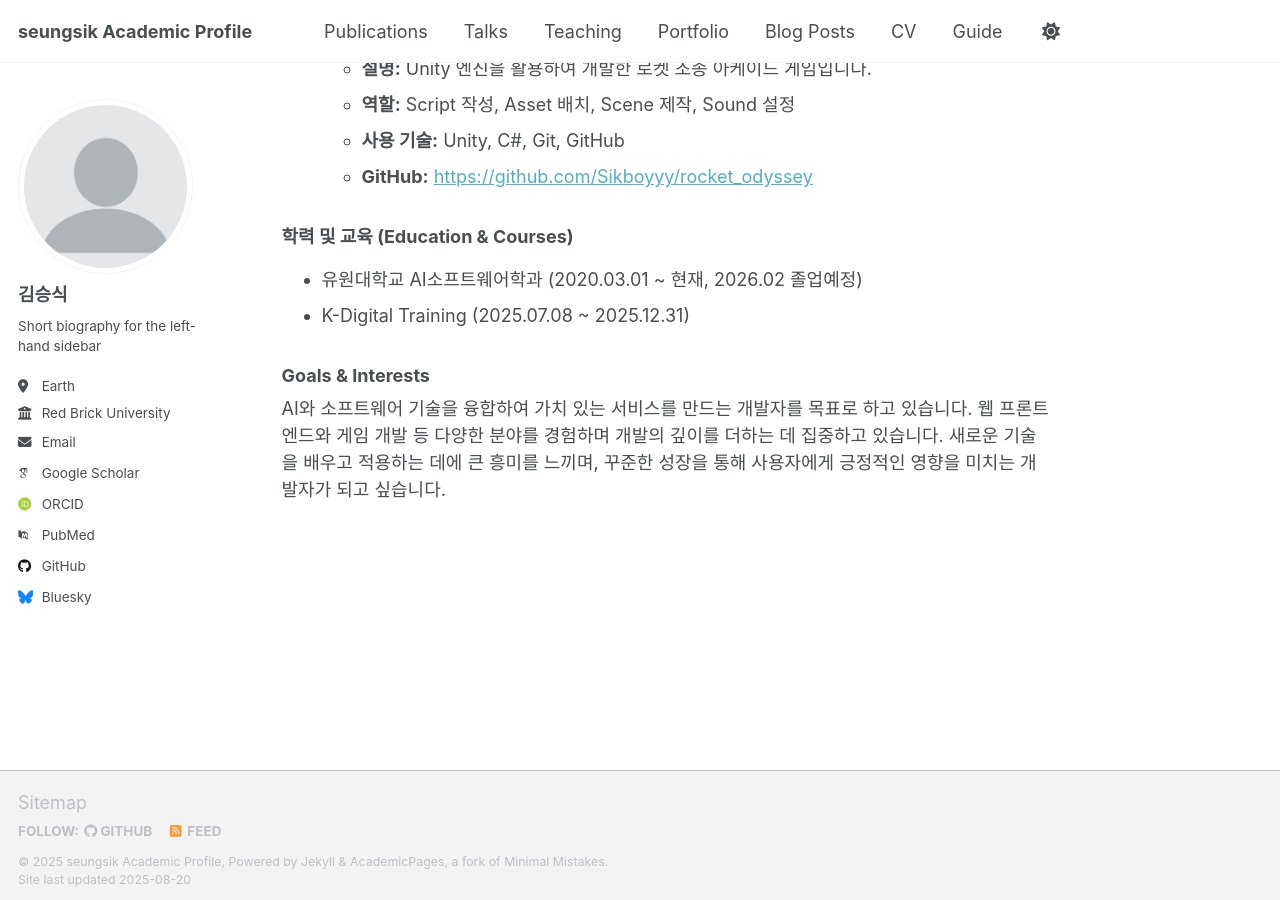
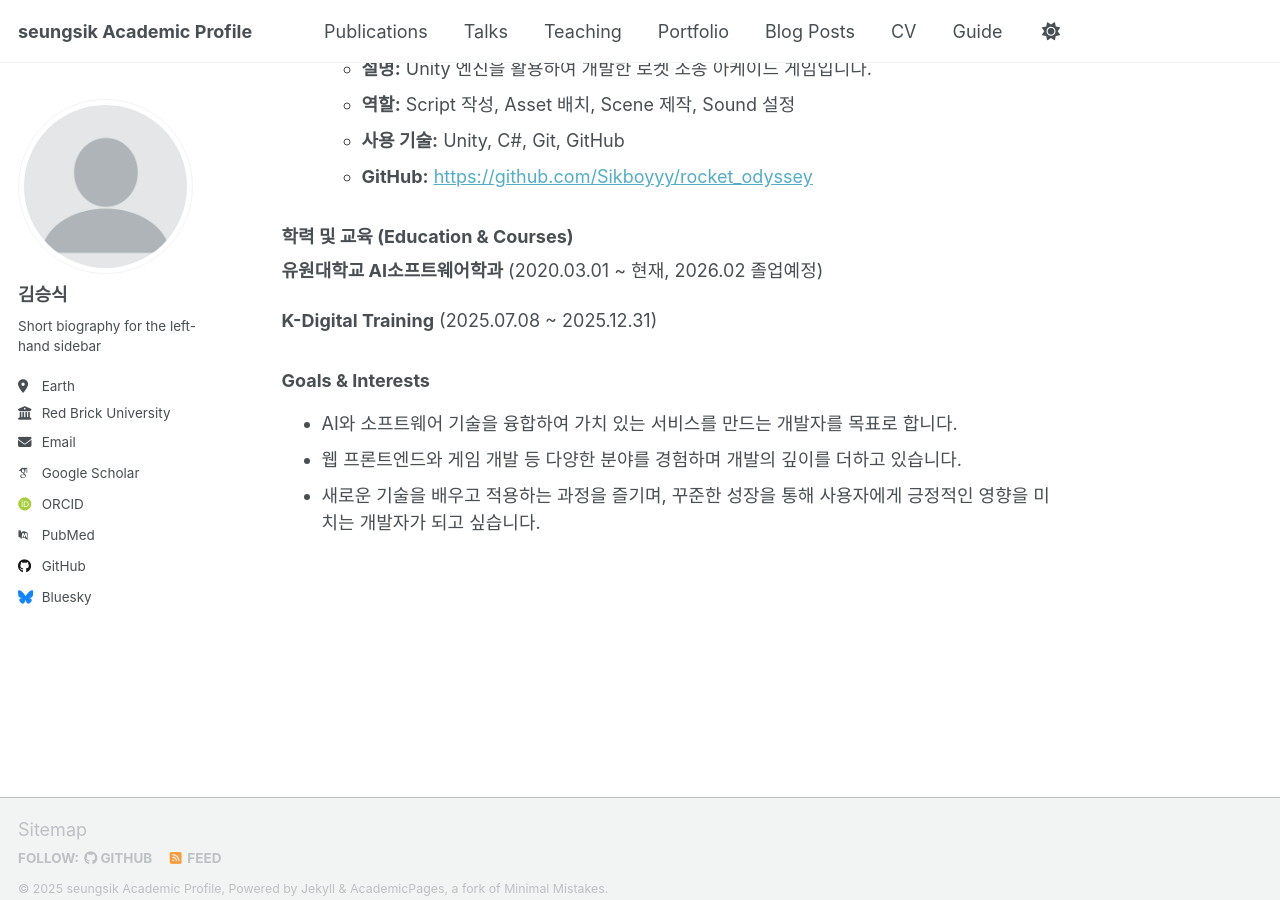
Before and after one commit to Sikboyyy/sikboyyy.github.io, a Jekyll site: the page built from _pages/about.md, in a window 1280 px wide and 900 px high, scrolled down 581 px. Built offline with Jekyll 4.4.1, drawn with Linux system fonts in a browser that asks for light colours; some web fonts are replaced; a script that is not in the unit is left out.

Commit message:
refactor: 학력 및 목표 섹션 가독성 개선

```diff
--- a/_pages/about.md
+++ b/_pages/about.md
@@ -29,9 +29,12 @@ redirect_from:
 
 ### 학력 및 교육 (Education & Courses)
 
-*   유원대학교 AI소프트웨어학과 (2020.03.01 ~ 현재, 2026.02 졸업예정)
-*   K-Digital Training (2025.07.08 ~ 2025.12.31)
+**유원대학교 AI소프트웨어학과** (2020.03.01 ~ 현재, 2026.02 졸업예정)
+
+**K-Digital Training** (2025.07.08 ~ 2025.12.31)
 
 ### Goals & Interests
 
-AI와 소프트웨어 기술을 융합하여 가치 있는 서비스를 만드는 개발자를 목표로 하고 있습니다. 웹 프론트엔드와 게임 개발 등 다양한 분야를 경험하며 개발의 깊이를 더하는 데 집중하고 있습니다. 새로운 기술을 배우고 적용하는 데에 큰 흥미를 느끼며, 꾸준한 성장을 통해 사용자에게 긍정적인 영향을 미치는 개발자가 되고 싶습니다.
+*   AI와 소프트웨어 기술을 융합하여 가치 있는 서비스를 만드는 개발자를 목표로 합니다.
+*   웹 프론트엔드와 게임 개발 등 다양한 분야를 경험하며 개발의 깊이를 더하고 있습니다.
+*   새로운 기술을 배우고 적용하는 과정을 즐기며, 꾸준한 성장을 통해 사용자에게 긍정적인 영향을 미치는 개발자가 되고 싶습니다.
```
